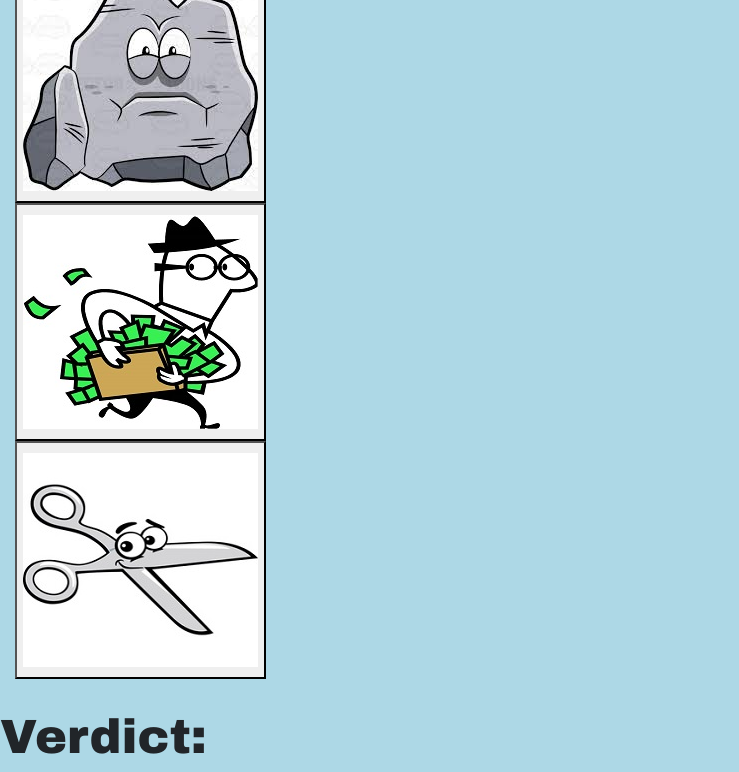
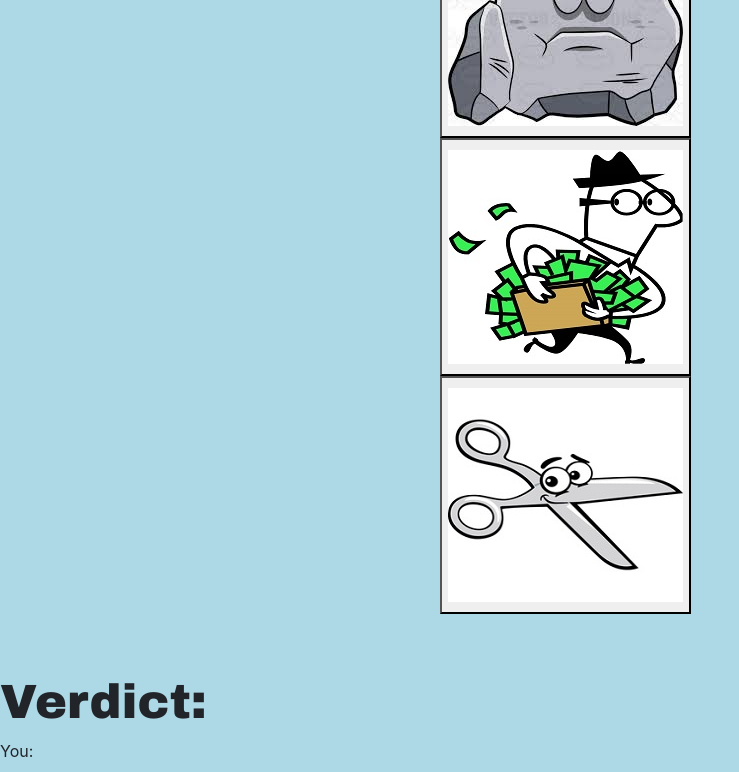
Before and after one commit to AminaA1602/rock-paper-scissors, a plain HTML site: page index.html in a window 1280 px wide. Shown: the part 560-1332 px from the top of the page, without its empty margins (0-739 px from the left). Drawn offline with nearby package versions, Linux system fonts and the light colour scheme; a web font is replaced by a local one.

Commit message:
changed button to hover/clickable images

```diff
--- a/css/rock-paper-scissors.css
+++ b/css/rock-paper-scissors.css
@@ -1,7 +1,7 @@
 body {
     background-color: lightblue;
-		margin-left: auto;
-		margin-right: auto;
+		/* margin-left: auto;
+		margin-right: auto; */
 }
 
 	.jumbotron {
@@ -13,7 +13,6 @@ body {
 h1 {
 	font-family: "Arial Black", Gadget, sans-serif;
 	font-size: 58px;
-	text-align: center;
 	padding-top: 40px;
 }
 
@@ -21,7 +20,6 @@ h2 {
 	font-family: "Arial Black", Gadget, sans-serif;
 	font-size: 48px;
 	padding-top: 30px;
-	text-align: center;
 }
 
 h3 {
@@ -38,11 +36,19 @@ button {
 	display: block;
 	text-align: center;
 }
-.button-container p {
+.button-container {
 	padding-top: 30px;
 	margin-bottom: 30px;
 	text-align: center;
 background-color:lightblue;
+}
+
+.container {
+  text-align: center;
+}
+
+.row {
+text-align: center;
 }
 
 .pink-container {
@@ -51,3 +57,7 @@ background-color:lightblue;
 	width:200px;
 	text-align: center;
 }
+
+.row {
+	display:inline-block;
+}
--- a/index.html
+++ b/index.html
@@ -18,13 +18,17 @@
 
     <section>
 
-      <div class="button-container">
+      <div class="button-container container d-flex justify content-center">
+        <h2>Current move </h2>
+        <div class="row">
+          <div class="col-4">
+        <button id="rock" value="rock"> <img src="./images/rock.jpg" alt="Rock"></button></div>
         <div class="col-md-4">
-        <h2>Current move</h2>
-        <button id="rock" value="rock"> <img src="./images/rock.jpg" alt="Rock"></button>
-        <button id="paper" value="paper"> <img src="./images/paper.jpg" alt="Paper"></button>
-        <button id="scissors" value="scissors"> <img src="./images/scissors.jpg" alt="Scissors"></button>
+          <button id="paper" value="paper"> <img src="./images/paper.jpg" alt="Paper"></button></div>
+        <div class="col-md-4">
+          <button id="scissors" value="scissors"> <img src="./images/scissors.jpg" alt="Scissors"></button></div>
 
+</div>
 </div>
 
         <h3>Verdict: <span id="verdict"></span></h3>
@@ -39,11 +43,10 @@
 
         <div class="pink-container">
           <div class="row-pb-8">
-            <img class="img-fluid" src="https://gfycat.com/gifs/detail/whichdisastrousamurratsnake" alt="images of Rock-Paper-Scissors">
+            <img class="img-fluid" src="https://thumbs.gfycat.com/RegalAssuredGossamerwingedbutterfly-size_restricted.gif" alt="images of Rock-Paper-Scissors">
           </div>
-</div>
+
         </div>
-
     </section>
 
     <script
@@ -52,5 +55,5 @@
       crossorigin="anonymous"></script>
     <script src="js/engine.js"></script>
 
-    </body>
-    </html>
+</body>
+</html>
```
